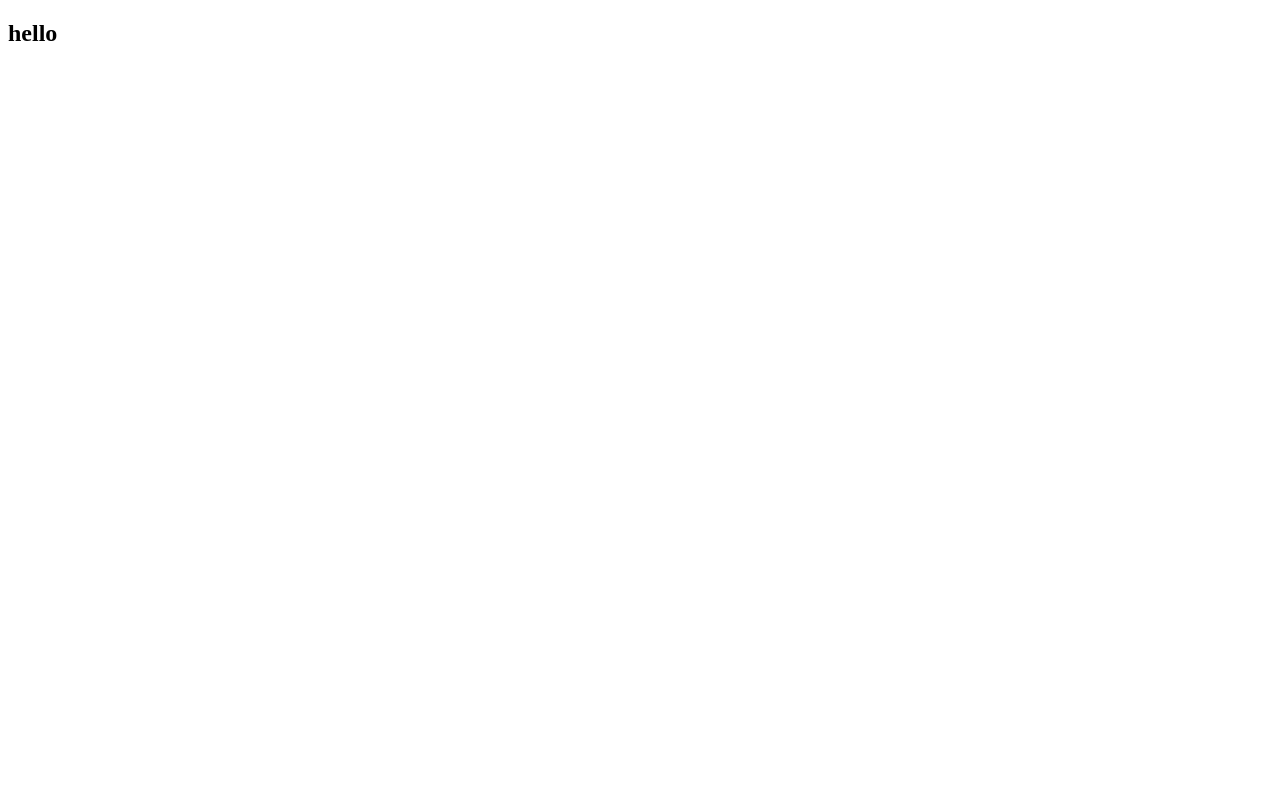
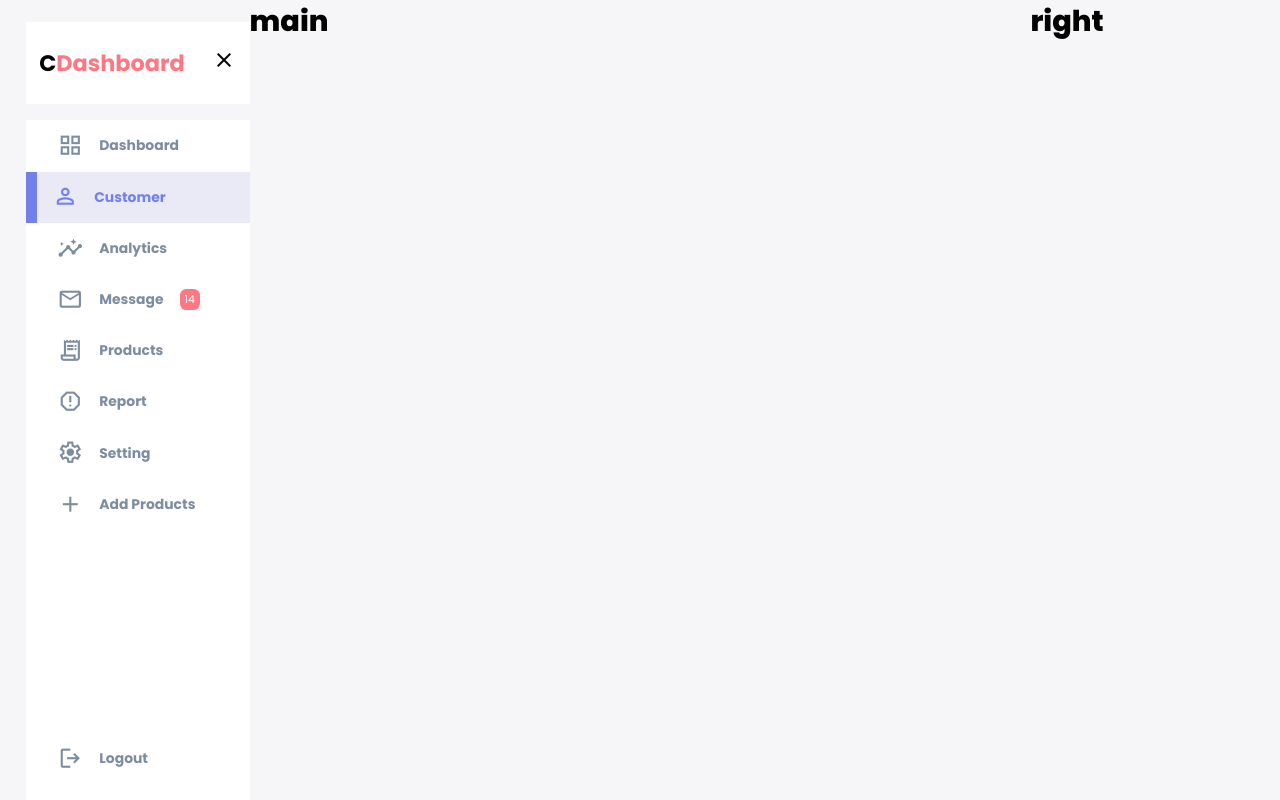
Before and after one commit to Samrat-ahammed/Dashboard-Html-css, a plain HTML site: page index.html in a window 1280 px wide. Drawn offline with nearby package versions, Linux system fonts and the light colour scheme.

Commit message:
add right sidebar

```diff
--- a/index.html
+++ b/index.html
@@ -4,10 +4,95 @@
     <meta charset="UTF-8" />
     <meta name="viewport" content="width=device-width, initial-scale=1.0" />
     <title>Dashboard</title>
+    <link
+      rel="stylesheet"
+      href="https://fonts.googleapis.com/css2?family=Material+Symbols+Outlined:opsz,wght,FILL,GRAD@24,400,0,0"
+    />
     <link rel="stylesheet" href="./stayle.css" />
   </head>
   <body>
-    <h2>hello</h2>
+    <div class="container">
+      <!-- aside section start  -->
+      <aside>
+        <div class="top">
+          <div class="logo">
+            <h2>C<span class="danger">Dashboard</span></h2>
+          </div>
+          <div class="close">
+            <span class="material-symbols-outlined"> close </span>
+          </div>
+        </div>
+        <!-- end-top  -->
+
+        <div class="sidebar">
+          <a href="">
+            <span class="material-symbols-outlined">grid_view</span>
+            <h3>Dashboard</h3>
+          </a>
+
+          <a class="active" href="">
+            <span class="material-symbols-outlined">person_outline</span>
+            <h3>Customer</h3>
+          </a>
+
+          <a href="">
+            <span class="material-symbols-outlined">insights</span>
+            <h3>Analytics</h3>
+          </a>
+
+          <a href="">
+            <span class="material-symbols-outlined">mail_outline</span>
+            <h3>Message</h3>
+            <span class="msg_count">14</span>
+            <!-- Add msg_count class here -->
+          </a>
+
+          <a href="">
+            <span class="material-symbols-outlined">receipt_long</span>
+            <h3>Products</h3>
+          </a>
+
+          <a href="">
+            <span class="material-symbols-outlined">report_gmailerrorred</span>
+            <h3>Report</h3>
+          </a>
+
+          <a href="">
+            <span class="material-symbols-outlined"
+              ><span class="material-symbols-outlined">settings</span></span
+            >
+            <h3>Setting</h3>
+          </a>
+
+          <a href="">
+            <span class="material-symbols-outlined"
+              ><span class="material-symbols-outlined">add</span></span
+            >
+            <h3>Add Products</h3>
+          </a>
+
+          <a href="">
+            <span class="material-symbols-outlined"
+              ><span class="material-symbols-outlined">logout</span></span
+            >
+            <h3>Logout</h3>
+          </a>
+        </div>
+      </aside>
+      <!-- aside section end  -->
+
+      <!-- main section start  -->
+      <main>
+        <h1>main</h1>
+      </main>
+      <!-- main section end -->
+
+      <!-- right section start  -->
+      <div class="right">
+        <h1>right</h1>
+      </div>
+      <!-- right section end  -->
+    </div>
 
     <script src="./script.js"></script>
   </body>
--- a/stayle.css
+++ b/stayle.css
@@ -0,0 +1,199 @@
+@import url("https://fonts.googleapis.com/css2?family=Poppins:ital,wght@0,100;0,200;0,300;0,400;0,500;0,600;0,700;0,800;0,900;1,100;1,200;1,300;1,400;1,500;1,600;1,700;1,800;1,900&display=swap");
+
+:root {
+  --clr-primary: #7380ec;
+  --clr-danger: #ff7782;
+  --clr-success: #41f1b6;
+  --clr-white: #fff;
+  --clr-info-dark: #7d8da1;
+  --clr-info-light: #dce1eb;
+  --clr-dark: #363949;
+  --clr-warnig: #ff4edc;
+  --clr-light: rgba(132, 139, 200, 0.18);
+  --clr-primary-variant: #111e88;
+  --clr-dark-variant: #677483;
+  --clr-color-background: #f6f6f9;
+
+  --card-border-radius: 2rem;
+  --border-radius-1: 0.4rem;
+  --border-radius-2: 0.8rem;
+  --border-radius-3: 1.2rem;
+
+  --card-padding: 1.8rem;
+  --padding-1: 1.2rem;
+  --box-shadow: 0 2rem 3rem var(--clr-light);
+}
+
+* {
+  margin: 0;
+  padding: 0;
+  box-sizing: border-box;
+  text-decoration: none;
+  border: 0;
+  list-style: none;
+  appearance: none;
+}
+
+body {
+  font-family: "Poppins", sans-serif;
+  width: 100vw;
+  height: 100vh;
+  font-size: 0.88rem;
+  -webkit-user-select: none; /* Safari and Safari on iOS */
+  user-select: none; /* Standard syntax */
+  overflow-x: hidden;
+  background-color: var(--clr-color-background);
+}
+
+.container {
+  display: grid;
+  grid-template-columns: 14rem auto 14rem;
+  width: 96%;
+  gap: 1, 8rem;
+  margin: 0 auto;
+}
+
+a {
+  text-decoration: none;
+  color: var(--clr-dark);
+}
+
+h1 {
+  font-size: 1.8rem;
+  font-weight: 800;
+}
+
+h2 {
+  font-size: 1.4rem;
+}
+
+h3 {
+  font-size: 0.87rem;
+}
+
+h4 {
+  font-size: 0.8rem;
+}
+h5 {
+  font-size: 0.77rem;
+}
+
+small {
+  font-size: 0.75rem;
+}
+
+.profile_photo {
+  width: 2.8rem;
+  height: 2.8rem;
+  border-radius: 50%;
+  overflow: hidden;
+}
+.text_muted {
+  color: var(--clr-info-dark);
+}
+
+p {
+  color: var(--clr-dark-variant);
+}
+b {
+  color: var(--clr-dark);
+}
+.primary {
+  color: var(--clr-primary);
+}
+.success {
+  color: var(--clr-success);
+}
+.danger {
+  color: var(--clr-danger);
+}
+.warning {
+  color: var(--clr-warnig);
+}
+
+/* aside  */
+
+aside .top {
+  display: flex;
+  background-color: var(--clr-white);
+  justify-content: space-around;
+  align-items: center;
+  margin-top: 1.4rem;
+  padding: 1.5rem 0;
+}
+aside .logo {
+  display: flex;
+  gap: 1rem;
+}
+
+aside.top div.close {
+  display: none;
+}
+
+/* =================================================================
+sidebar
+*/
+
+aside .sidebar {
+  background-color: var(--clr-white);
+  display: flex;
+  flex-direction: column;
+  height: 85vh;
+  position: relative;
+  top: 1rem;
+}
+
+aside .h3 {
+  font-weight: 400;
+}
+aside .sidebar a {
+  display: flex;
+  color: var(--clr-info-dark);
+  margin-left: 2rem;
+  gap: 1rem;
+  align-items: center;
+  height: 3.2rem;
+  transition: all 0.1s ease-in;
+}
+
+aside .sidebar a span {
+  font-size: 1.6rem;
+  transition: all 0.1s ease-in;
+}
+
+aside .sidebar a:last-child {
+  position: absolute;
+  bottom: 1rem;
+  width: 100%;
+}
+
+aside .sidebar a.active {
+  background: var(--clr-light);
+  color: var(--clr-primary);
+  margin-left: 0;
+  border-left: 5px solid var(--clr-primary);
+}
+
+aside .sidebar a.active::before {
+  content: "";
+  width: 6px;
+  height: 100%;
+  background-color: var(--clr-primary);
+}
+
+aside .sidebar a:hover {
+  color: var(--clr-primary);
+}
+
+aside .sidebar a:hover span {
+  margin-left: 1rem;
+  transition: 0.7s ease;
+}
+
+aside .sidebar a span.msg_count {
+  background: var(--clr-danger);
+  color: var(--clr-white);
+  padding: 2px 5px;
+  font-size: 11px;
+  border-radius: var(--border-radius-1);
+}
```
